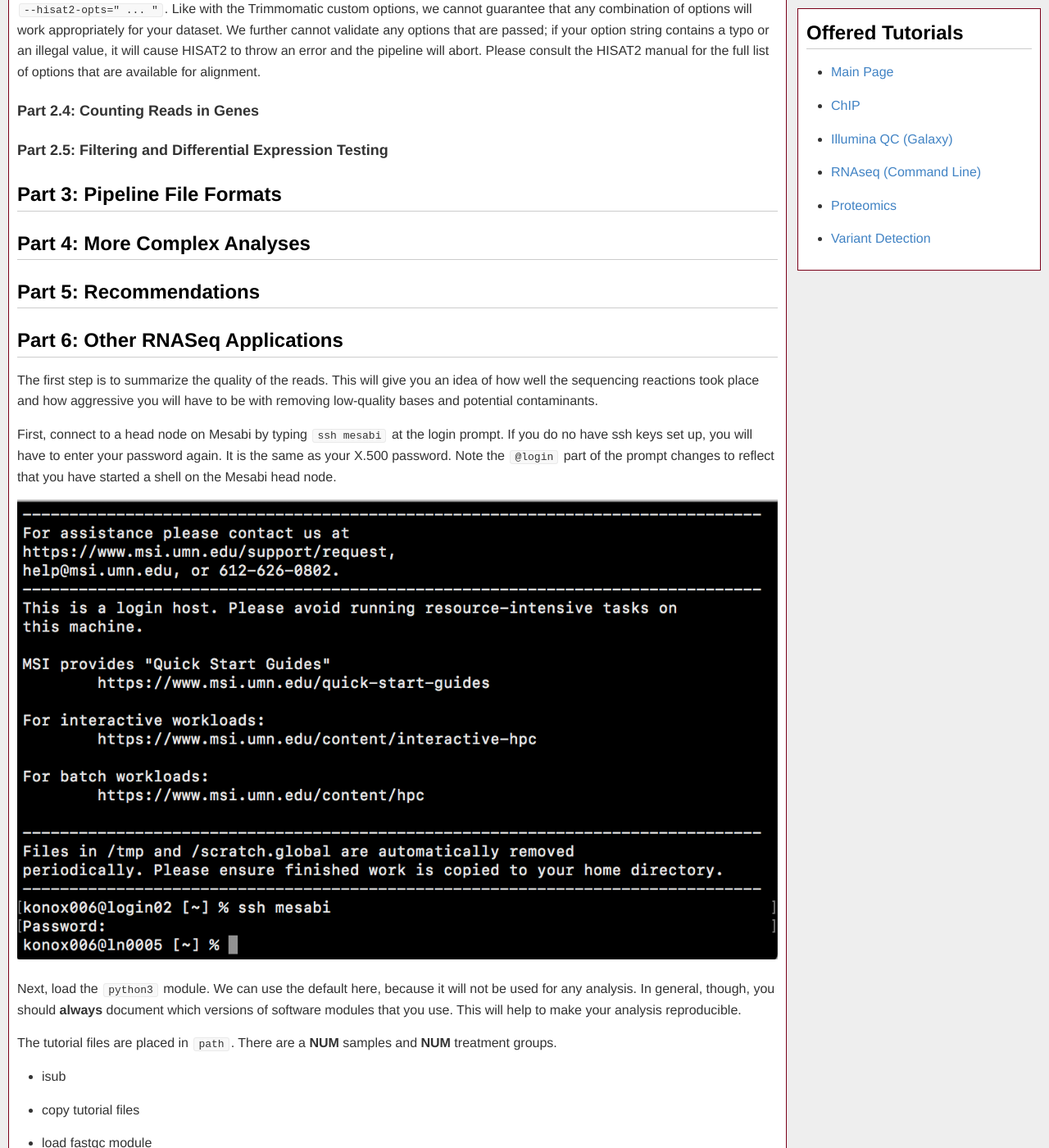
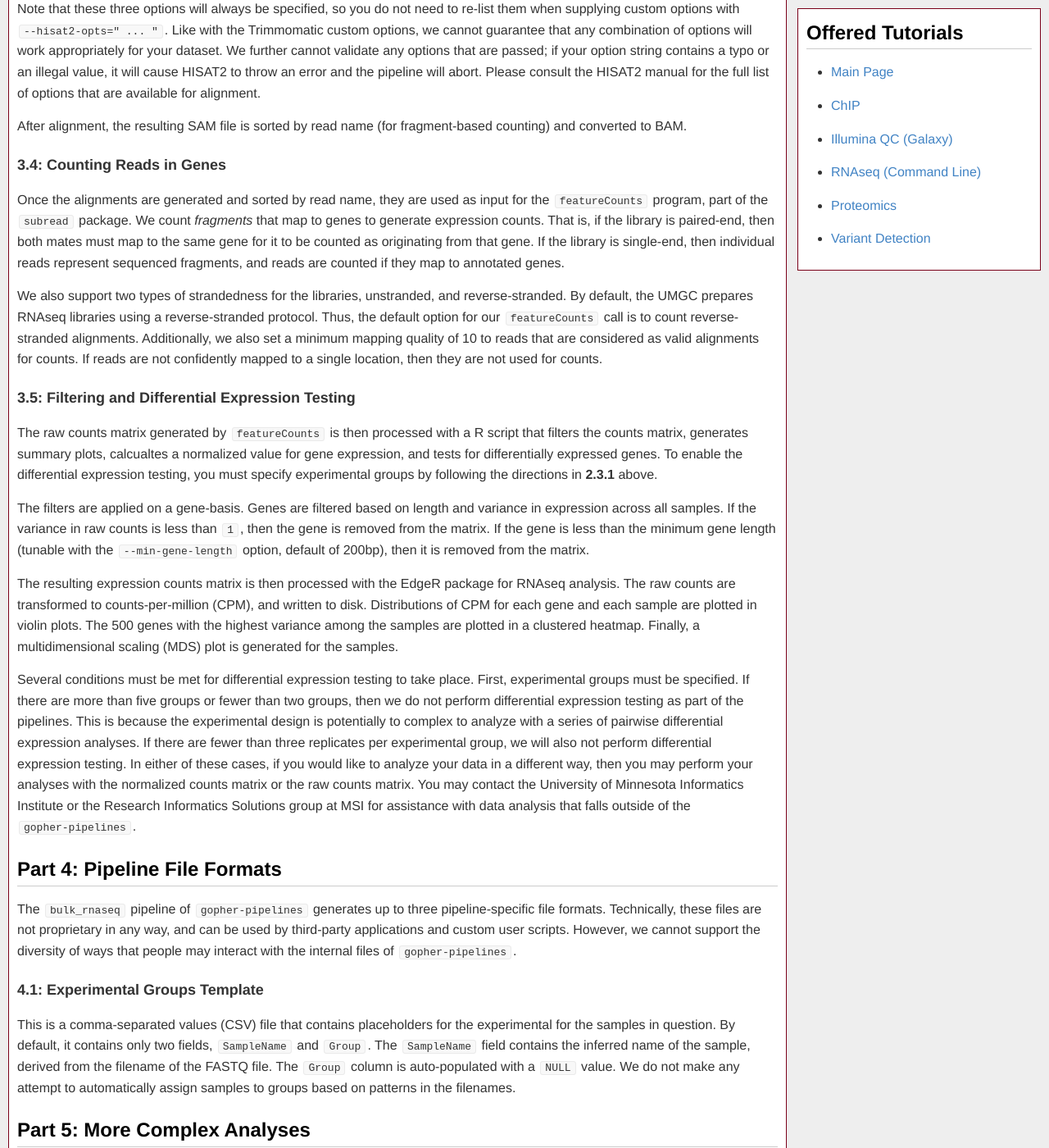
Before and after one commit to msi-ris/Tutorials, a Jekyll site: the page built from rnaseq_cmd.md, in a window 1280 px wide and 1400 px high, scrolled down 18725 px. Shown: the whole window at 82% size. Built offline with Jekyll 4.4.1, drawn with Linux system fonts in a browser that asks for light colours; some of the changed text lies outside the part shown.

Commit message:
update bulk rnaseq tutorial

```diff
--- a/rnaseq_cmd.md
+++ b/rnaseq_cmd.md
@@ -14,7 +14,7 @@ delivered: NA
 
 
 ## Part 0: Introduction
-### Goals
+### 0.1: Goals
 - Learn some fundamental bash commands for interacting with MSI systems
 - Log in to MSI systems and access a high-performance compute node
 - Become familiar with several core file formats of genomics
@@ -45,7 +45,7 @@ computer to follow along with the tutorial.
 The software required for the actual RNASeq analysis is already installed on MSI
 systems. We will show you how to access the analysis programs in later sections.
 
-### UNIX (and Linux) Basics
+### 0.3: UNIX (and Linux) Basics
 MSI systems run GNU/Linux, which is a functional equivalent of commercial UNIX
 (like Apple's OSX). The way that you will interact with Linux is very similar to
 the way you would interact with a traditional UNIX system - through the command
@@ -58,7 +58,7 @@ very similarly to the UNIX versions, but they are not identical. Always check
 the help or manual pages if you experience some unexpected behavior from one
 of the programs that you are running.
 
-#### Common Commands
+#### 0.3.1: Common Commands
 Throughout this tutorial, we will be using the command line to run programs that
 analyze sequencing data. You will need to be familiar with navigating the MSI
 directory structure and doing simple operations on files. Here are some of the
@@ -79,7 +79,7 @@ common commands that we will be using:
 - `ssh`: secure shell. This will let you log in to a remote machine to execute
   commands. We will use this command to log in to MSI systems.
 
-#### Other Resources
+#### 0.3.2: Other Resources
 There are plenty of resources available for learning how to interact with the
 computer through the command line. For technical reference, the default
 command line program on MSI, or shell, is called `bash`. Here are a few other
@@ -88,7 +88,7 @@ links for `bash` resources:
 - [UCR Linux Basics](http://hpcc.ucr.edu/manuals_linux-basics_intro)
 - [Advaned Bash Scripting Guide from The Linux Documentation Project](https://www.tldp.org/LDP/abs/html/)
 
-### Accessing MSI
+### 0.4: Accessing MSI
 We will now log in to MSI systems. The first host we will access is called the
 `login` node. **Don't run computationally intense tasks on this node.** You
 will make it hard for other uses to access the systems by reducing the
@@ -110,12 +110,12 @@ to the system.
 
 
 ## Part 1: RNASeq Overview
-### Why RNASeq
+### 1.1: Why RNASeq
 - expression
 - variant discovery without reference genome
 - reduced representation, genes are often the most interpretable pieces of a genome
 
-### Common Genomics File Formats
+### 1.2: Common Genomics File Formats
 RNASeq, being a genomics technique, uses standard file formats for genomics
 analysis. This is not an exhaustive list, but should introduce the file types
 that we will use in this tutorial.
@@ -201,7 +201,7 @@ that we will use in this tutorial.
 
     The GFF and GTF specifications can be found [here](https://useast.ensembl.org/info/website/upload/gff.html).
 
-### Overall Workflow
+### 1.3: Overall Workflow
 Here is a schematic of the workflow that we will follow for this tutorial. The
 pieces of data are shown in rectangles, and the software are shown in rounded
 bubbles with dashed borders. The final output is shown in red.
@@ -229,7 +229,7 @@ give you greater flexibility, because you will be able to modify the underlying
 Python and shell scripts. However, we offer limited support for workflows that
 use modified versions of our pipelines.
 
-### Prepare to Run `gopher-pipelines`
+### 2.1: Prepare to Run `gopher-pipelines`
 First, connect to a head node on Mesabi by typing `ssh mesabi` at the login
 prompt. If you do no have ssh keys set up, you will have to enter your password
 again. It is the same as your X.500 password. Note the `@login` part of the
@@ -287,7 +287,7 @@ for your reference genome. We will provide some brief instructions in a later
 section of this tutorial document, but the best source of instructions is from
 the HISAT2 manual.
 
-### Running the Pipeline
+### 2.3: Running the Pipeline
 The subcommand that we will be using in this tutorial is the `bulk_rnaseq`
 subcommand. Provide it as an argument after the `gopher-pipelines.py` command.
 The default help message tells you the bare minimum arguments that are required
@@ -313,7 +313,7 @@ FASTQ directory. Please fix your command line and re-run.
 As the help message shows, you must specify a FASTQ directory, a HISAT2 index,
 and a GTF file. We will eventually use these files to run an analysis.
 
-#### Generating Experimental Groups
+#### 2.3.1: Generating Experimental Groups
 For differential expression testing, we have to generate a file that describes
 which samples are part of which experimental group. We do this with the
 `group_template` subcommand. This particular subcommand takes an additional
@@ -378,7 +378,7 @@ GrpB-0-14,B
 This is a manual step because the researcher must made a decision as to which
 groups should be compared for differential expression testing.
 
-#### Submitting the Pipeline Jobs
+#### 2.3.2: Submitting the Pipeline Jobs
 Now that we have assigned the samples to groups, we will run the `bulk_rnaseq`
 pipeline, supplying the file that contains the group assignments. This is done
 by supplying the `-e` option in addition to the `-f`, `-x`, and `-g` options. We
@@ -451,7 +451,7 @@ held - we set this job to wait until the previous jobs complete successfully
 before marking it as eligible to run. The `H` will eventually become `Q`, and
 then `R` and `C`. After a while, the job will be cleared from the list.
 
-#### Viewing Results
+#### 2.3.3: Viewing Results
 Once all of the jobs have finished (all are listed with `C` status, or are
 no longer in the output of `qstat -t`), you will be able to view the results.
 The output is in the directory that was given as the output directory in the
@@ -591,11 +591,13 @@ exception is sample `GrpA.0.15`, which has high distance from every other
 sample. This makes sense, because in the CPM plot, its distribution of
 expression values is qualitatively different from each other sample.
 
-## Part 2: Detailed Description of Pipeline Steps
+## Part 3: Detailed Description of Pipeline Steps
 This section contains a detailed description of all constituent steps of the
-`bulk_rnaseq` pipeline.
+`bulk_rnaseq` pipeline. Steps **1**, **2** and **3** occur in a task
+array, with one task per sample. Steps **4** and **5** occur in in a single
+job that processes the output from each single-sample task.
 
-### Part 2.1: Summarizing Read Quality
+### 3.1: Summarizing Read Quality
 The first part of the pipeline uses `fastqc` to generate summaries of read
 length, base quality, base composition, and non-biological sequence
 contamination. These reports are written to the working directory for each
@@ -607,7 +609,7 @@ Illumina data quality control in depth: https://pages.github.umn.edu/MSI-RIS/Tut
 This step is always run. You should view the FastQC reports to see if there are
 technical explanations for patterns you observe in your results.
 
-### Part 2.2: Cleaning Reads
+### 3.2: Cleaning Reads
 The second part of the pipeline uses Trimmomatic to clean low quality bases,
 adapter contamination, and reads that fail length filters from your input
 datasets. This step is optional - there are arguments in favor of and against
@@ -656,7 +658,7 @@ After Trimmomatic cleaning, FastQC is run on the cleaned reads. You can then
 compare the raw and the processed reads to determine if you need to adjust any
 of the parameters for cleaning.
 
-### Part 2.3: Mapping Reads
+### 3.3: Mapping Reads
 Read mapping is performed with the splice-aware aligner, HISAT2. Note that we
 have moved away from TopHat2, which has been deprecated by its authors. It is
 possible to supply many options to modify how HISAT2 aligns reads against the
@@ -683,64 +685,77 @@ value, it will cause HISAT2 to throw an error and the pipeline will abort.
 Please consult the HISAT2 manual for the full list of options that are available
 for alignment.
 
-### Part 2.4: Counting Reads in Genes
-### Part 2.5: Filtering and Differential Expression Testing
+After alignment, the resulting SAM file is sorted by read name (for
+fragment-based counting) and converted to BAM.
 
-## Part 3: Pipeline File Formats
+### 3.4: Counting Reads in Genes
+Once the alignments are generated and sorted by read name, they are used as
+input for the `featureCounts` program, part of the `subread` package. We count
+*fragments* that map to genes to generate expression counts. That is, if the
+library is paired-end, then both mates must map to the same gene for it to be
+counted as originating from that gene. If the library is single-end, then
+individual reads represent sequenced fragments, and reads are counted if they
+map to annotated genes.
 
-## Part 4: More Complex Analyses
+We also support two types of strandedness for the libraries, unstranded, and
+reverse-stranded. By default, the UMGC prepares RNAseq libraries using a
+reverse-stranded protocol. Thus, the default option for our `featureCounts` call
+is to count reverse-stranded alignments. Additionally, we also set a minimum
+mapping quality of 10 to reads that are considered as valid alignments for
+counts. If reads are not confidently mapped to a single location, then they are
+not used for counts.
 
-## Part 5: Recommendations
+### 3.5: Filtering and Differential Expression Testing
+The raw counts matrix generated by `featureCounts` is then processed with a
+R script that filters the counts matrix, generates summary plots, calcualtes a
+normalized value for gene expression, and tests for differentially expressed
+genes. To enable the differential expression testing, you must specify
+experimental groups by following the directions in **2.3.1** above.
 
-## Part 6: Other RNASeq Applications
-The first step is to summarize the quality of the reads. This will give you an
-idea of how well the sequencing reactions took place and how aggressive you will
-have to be with removing low-quality bases and potential contaminants.
+The filters are applied on a gene-basis. Genes are filtered based on length
+and variance in expression across all samples. If the variance in raw counts
+is less than `1`, then the gene is removed from the matrix. If the gene is
+less than the minimum gene length (tunable with the `--min-gene-length` option,
+default of 200bp), then it is removed from the matrix.
 
-First, connect to a head node on Mesabi by typing `ssh mesabi` at the login
-prompt. If you do no have ssh keys set up, you will have to enter your password
-again. It is the same as your X.500 password. Note the `@login` part of the
-prompt changes to reflect that you have started a shell on the Mesabi head
-node.
+The resulting expression counts matrix is then processed with the EdgeR package
+for RNAseq analysis. The raw counts are transformed to counts-per-million (CPM),
+and written to disk. Distributions of CPM for each gene and each sample are
+plotted in violin plots. The 500 genes with the highest variance among the
+samples are plotted in a clustered heatmap. Finally, a multidimensional
+scaling (MDS) plot is generated for the samples.
 
-![Mesabi]({{ "/graphics/rnaseq_cmd/mesabi.png" | prepend: site.baseurl }})
+Several conditions must be met for differential expression testing to take
+place. First, experimental groups must be specified. If there are more than
+five groups or fewer than two groups, then we do not perform differential
+expression testing as part of the pipelines. This is because the experimental
+design is potentially to complex to analyze with a series of pairwise
+differential expression analyses. If there are fewer than three replicates per
+experimental group, we will also not perform differential expression testing.
+In either of these cases, if you would like to analyze your data in a different
+way, then you may perform your analyses with the normalized counts matrix or the
+raw counts matrix. You may contact the University of Minnesota Informatics
+Institute or the Research Informatics Solutions group at MSI for assistance
+with data analysis that falls outside of the `gopher-pipelines`.
 
-Next, load the `python3` module. We can use the default here, because it will
-not be used for any analysis. In general, though, you should **always** document
-which versions of software modules that you use. This will help to make your
-analysis reproducible.
+## Part 4: Pipeline File Formats
+The `bulk_rnaseq` pipeline of `gopher-pipelines` generates up to three
+pipeline-specific file formats. Technically, these files are not proprietary
+in any way, and can be used by third-party applications and custom user scripts.
+However, we cannot support the diversity of ways that people may interact with
+the internal files of `gopher-pipelines`.
 
-The tutorial files are placed in `path`. There are a **NUM** samples and **NUM**
-treatment groups.
-- isub
-- copy tutorial files
-- load fastqc module
-- run fastqc on all files
-- copy to local machine, look at them
+### 4.1: Experimental Groups Template
+This is a comma-separated values (CSV) file that contains placeholders for the
+experimental for the samples in question. By default, it contains only two
+fields, `SampleName` and `Group`. The `SampleName` field contains the inferred
+name of the sample, derived from the filename of the FASTQ file. The `Group`
+column is auto-populated with a `NULL` value. We do not make any attempt to
+automatically assign samples to groups based on patterns in the filenames.
 
-## Part 3: Cleaning Reads
-- load trimmomatic module
-- run trimmomatic on all files
-- run fastqc on cleaned files, check again
+## Part 5: More Complex Analyses
 
-## Part 4: Alignment to Genome
-- load hisat2 module
-- give path to pre-built genome index, but show how to do it for later
-- align cleaned reads with hisat2
-
-## Part 5: Counts
-- load htseq module
-- Produce counts matrix
-- view it with less to see what the format is
-
-## Part 6: DEG Analysis
-- EdgeR or DESeq2
-- filter matrix
-- normalize values
-- identify differentially expressed genes
-- make summary plots (PCA, heatmap with dendrogram, ma-plot)
-
-## Part 7: Recommendations
+## Part 6: Recommendations
 - design experiments with power (controls and replicates)
 - be careful with public data (cf rnalater)
 - "best-in-class" software
@@ -750,7 +765,8 @@ treatment groups.
   - EdgeR, DESeq2
 - Be careful with tools built for microarrays
 
-## Part 8: Other RNA Analyses
+
+## Part 7: Other RNASeq Applications
 - Coexpression (WGCNA)
 - Tx assembly (including splicing)
 - Variant discovery (in absence of reference genome)
```
Also changed, not shown: other parts of rnaseq_cmd.md (+2 -2 lines).
